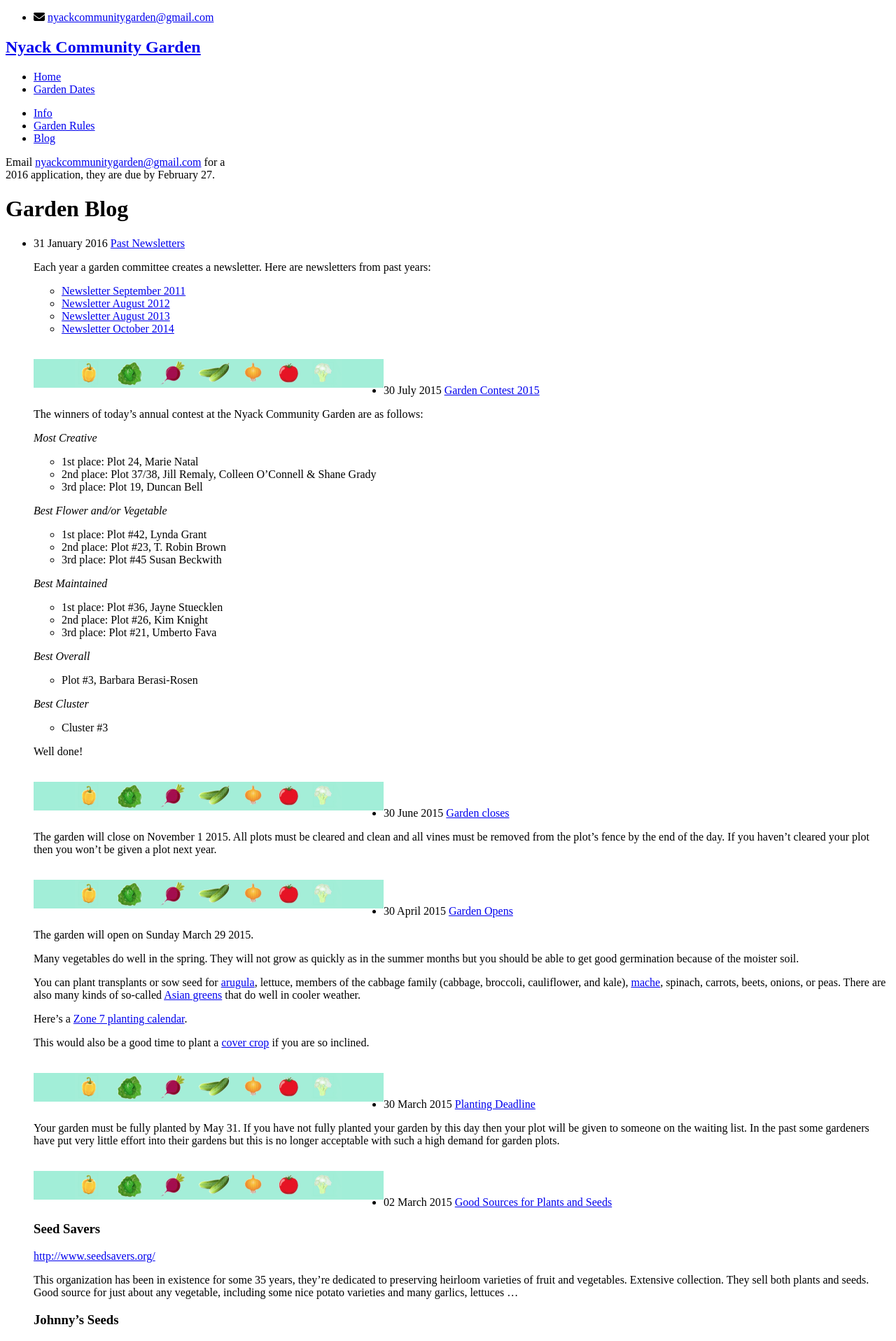
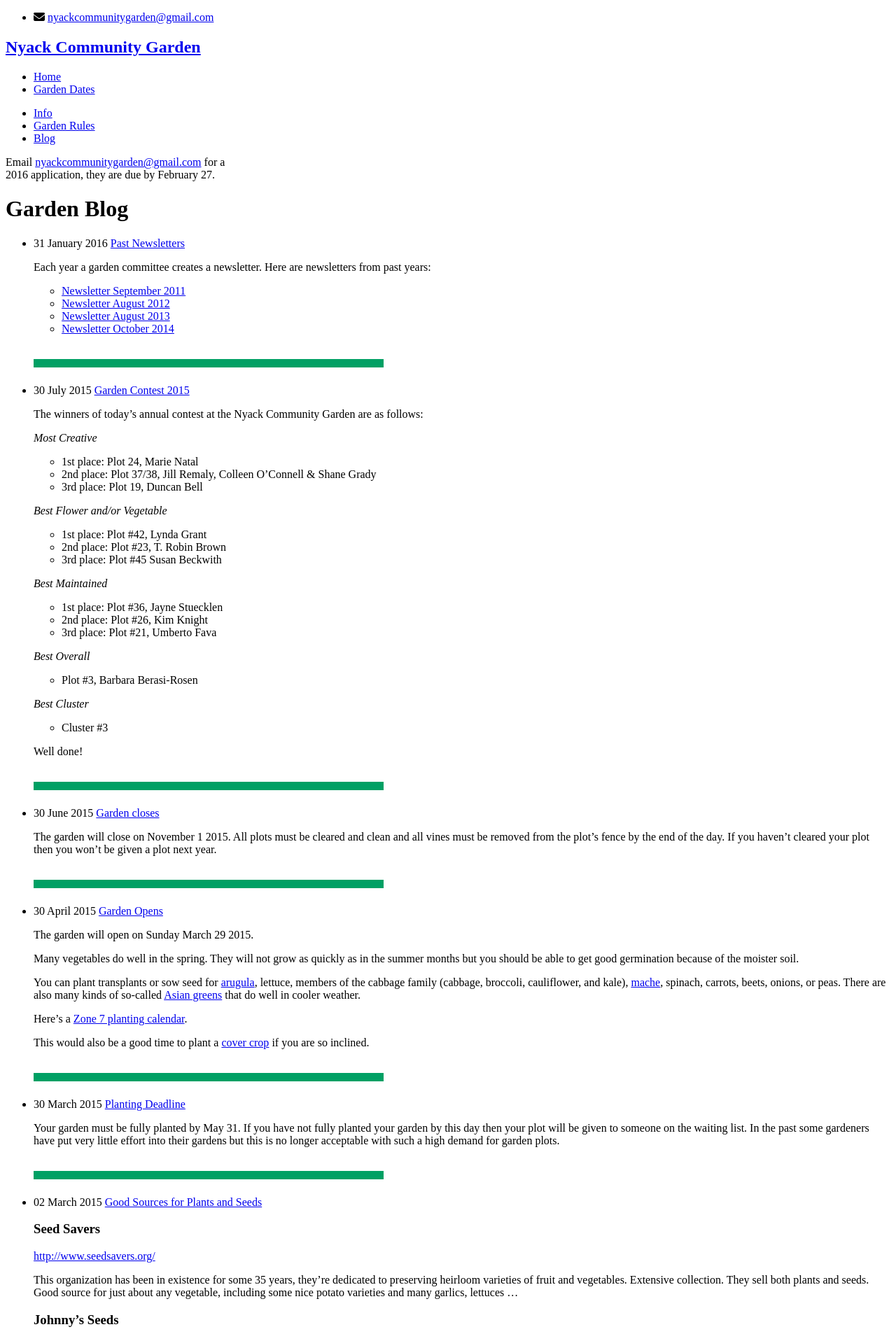
Before and after one commit to bosborne/nyackcommunitygarden, a Jekyll site: the page built from blog/index.html, in a window 1280 px wide. Shown: the top 1916 px of the page at 70% size. Built offline with Jekyll 4.4.1, drawn with Linux system fonts in a browser that asks for light colours; nearby versions of some CDN libraries; library files that are not in the unit come from our copies; Markdown is read by kramdown in place of the engine named in the settings.

Commit message:
Replace vegetables with plain green stripe

```diff
--- a/blog/index.html
+++ b/blog/index.html
@@ -16,7 +16,7 @@
 			<a href="{{ post.url }}">{{ post.title }}</a>
 			<p>{{ post.content }}</p>
 			<br>
-			<img src="/images/vegetable-bar.png" alt="picture of garden vegetables" style="width:500px;float:left;">
+			<img src="/images/green-bar.png" alt="green bar" style="width:500px;float:left;">
 			<br>
 			<br>
 		</li>
```
Also changed, not shown: images/green-bar.png (added).
